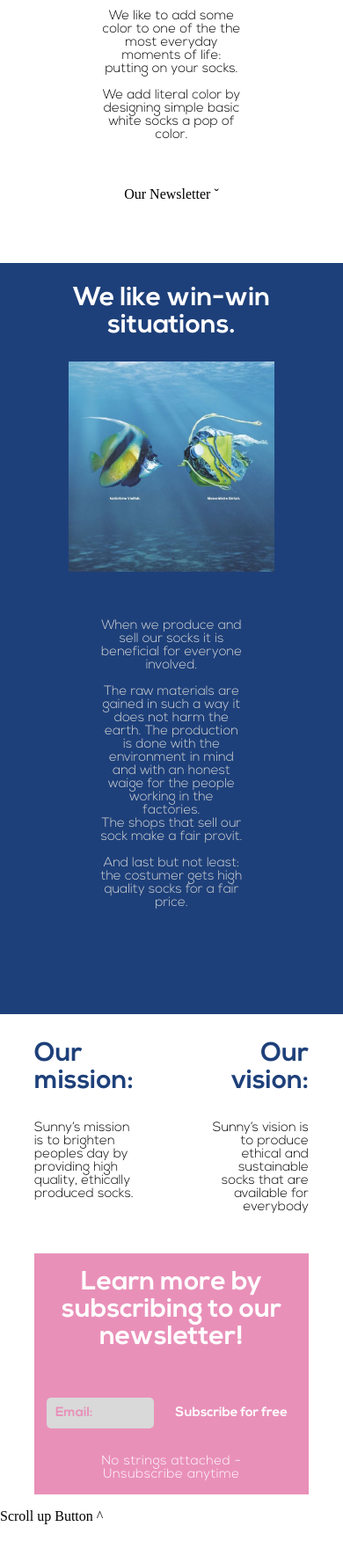
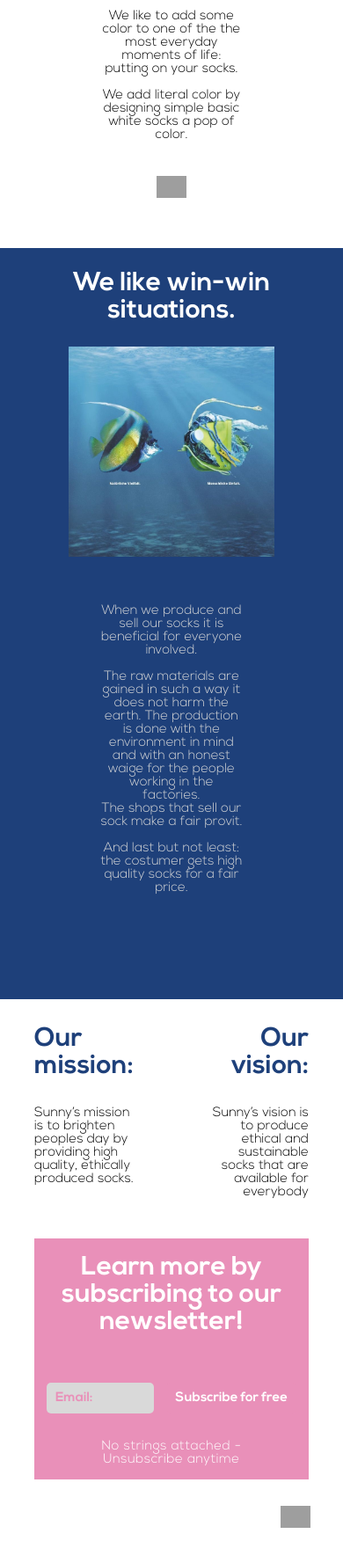
Before and after one commit to YohanLoz/Sunny-s-website, a PHP site: page / in a window 390 px wide. Shown: the part 426-2203 px from the top of the page at 88% size. Before the commit the page ends 2159 px from the top, so only its background shows below. Run offline with PHP 8.4, Linux system fonts and the light colour scheme; grey boxes are pictures that could not be loaded.

Commit message:
added functioning buttons for scrolling up and down

```diff
--- a/css/index.css
+++ b/css/index.css
@@ -7,6 +7,10 @@
     font-family: 'Nexa';
     font-weight: bold;
     src: url("../fonts/Nexa\ Bold.otf") format("opentype");
+}
+
+html {
+  scroll-behavior: smooth;
 }
 
 body{
@@ -100,7 +104,28 @@ h1 {
 	font-size: 15px;
 	padding: 15%;
   }
+}
 
+#scrolldown > img {
+	height: 50px;
+	width: auto;
+
+	margin-top: 80px;
+	margin-left: 380px;
+}
+
+ #scrolldown > img:hover {
+	box-shadow: 0px 4px 4px #888888;
+}
+
+@media screen and (max-width: 700px) {
+#scrolldown > img {
+	height: 25px;
+	width: auto;
+
+	margin-top: -50px;
+	margin-left: 0px;
+}
 }
 
 		/* BLUE FRAME */
@@ -344,3 +369,33 @@ h4 {
 	padding-right: 10%;
 }
 }
+
+.scrollup {
+	display: grid;
+	grid-template-columns: repeat(10, 1fr);
+}
+
+.scrollup > a {
+	display: grid;
+	grid-column: 9/10;
+}
+
+#scrollup > img {
+	height: 60px;
+	width: auto;
+
+	margin-left: 95px;
+	margin-bottom: 93px;
+	margin-top: 56px;
+}
+
+@media screen and (max-width: 700px) {
+#scrollup > img {
+	height: 25px;
+	width: auto;
+
+	margin-left: 20px;
+	margin-bottom: 40px;
+	margin-top: 30px;
+}
+}
--- a/index.html
+++ b/index.html
@@ -13,7 +13,7 @@
 			<p> temporary header </p>
 		</header>
 
-		<h1> The bright side of socks. </h1>
+		<h1 id="h1"> The bright side of socks. </h1>
 
 		<div class="sockandp">
 
@@ -27,8 +27,9 @@
 											designing simple basic
 											white socks a pop of color. </p>
 
-			<div class="scrolldown"> <p> Our Newsletter ˇ </div>
-
+				<div>
+					<a id="scrolldown" href="#buttons"> <img src="img/OurNewsletter.jpg" alt="Scroll down Button"> </a>
+				</div>
 			</div>
 
 
@@ -93,8 +94,9 @@
 		</div>
 	</div>
 
-	<div class="scrollup"> <p> Scroll up Button ^ </div>
+	<div class="scrollup">
+		<a id="scrollup" href="#h1"> <img src="img/ScrollUp.jpg" alt="Scroll up Button"> </a>
+	</div>
 
-	</div>
 </body>
 </html>
```
